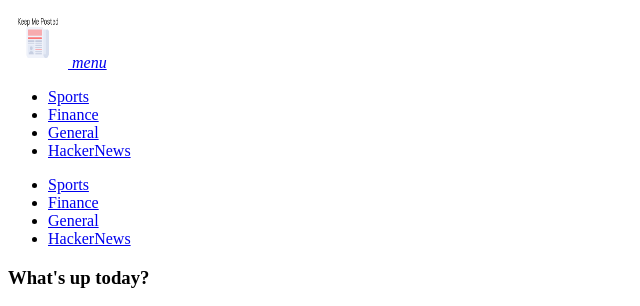
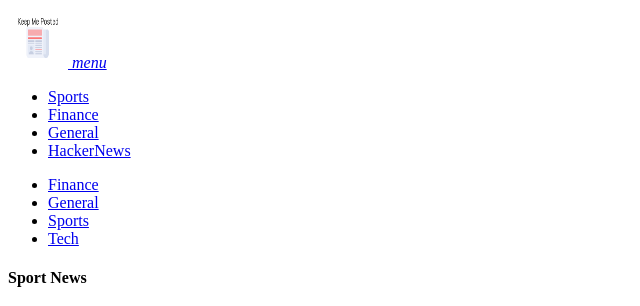
Before and after one commit to mrpaxton/keepmeposted, a Django app: page /articles/ in a window 1280 px wide. Shown: the top 306 px of the page, without its empty margins (0-640 px from the left). Run offline with Django 3.2, Linux system fonts and the light colour scheme; data comes from the database, SQL or seed files in the repository; some libraries are stand-ins or nearby versions.

Commit message:
Modified footer and add more styles

```diff
--- a/kmp/templates/base.html
+++ b/kmp/templates/base.html
@@ -21,23 +21,24 @@
 		</ul>
 
 		<ul class="side-nav" id="mobile-demo" >
-            <li><a href="#"><span class="pink-text">Sports</span></a></li>
-            <li><a href="#"><span class="pink-text">Finance</span></a></li>
-            <li><a href="#"><span class="pink-text">General</span></a></li>
-            <li><a href="#"><span class="pink-text">HackerNews</span></a></li>
+            <li><a href="#"><span class="light-blue-text">Finance</span></a></li>
+            <li><a href="#"><span class="light-blue-text">General</span></a></li>
+            <li><a href="#"><span class="light-blue-text">Sports</span></a></li>
+            <li><a href="#"><span class="light-blue-text">Tech</span></a></li>
 		</ul>
 
 	</div>
 </nav>
 
-<h3>What's up today?</h3>
 
+<body class="s12 m12 l12 grey lighter-2">
 
+    {% block content %}
+    {% endblock content %}
 
-{% block content %}
-{% endblock content %}
+</body>
 
-<footer class="page-footer">
+<footer class="page-footer cyan darken-4">
 	<div class="container">
 		<div class="row">
 			<div class="col l6 s12">
--- a/kmp/templates/news/article_list.html
+++ b/kmp/templates/news/article_list.html
@@ -26,8 +26,6 @@
             </div>
           </div>
 
-          <div class="divider"></div>
-
         {% endfor %}
 
     </div>
```
